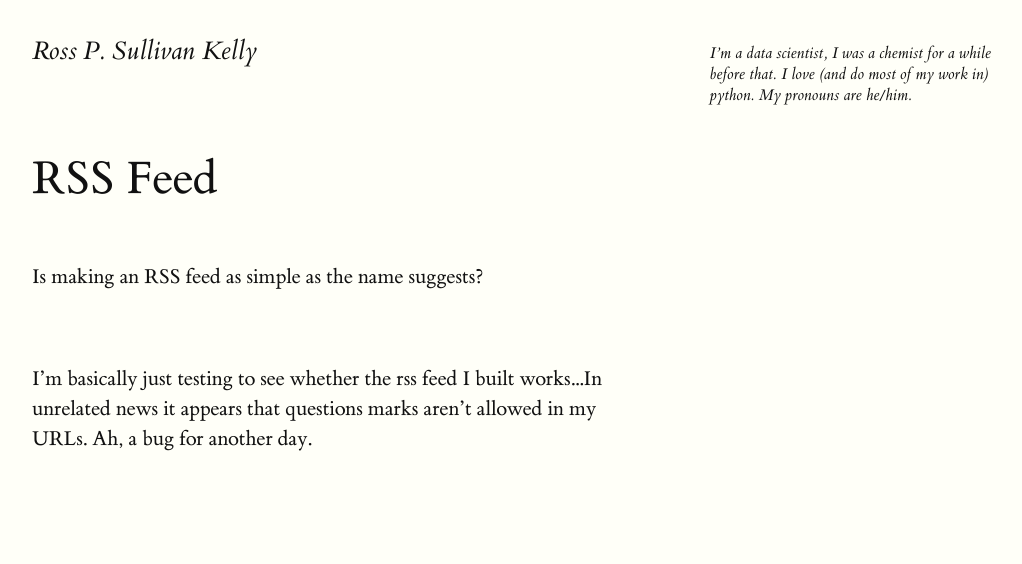
After one commit to Rosster/fast_api_website, a FastAPI app: template templates/does_my_rss_feed_work.html in a window 1280 px wide. The commit adds this page. Shown: the top 564 px of the page, without its empty margins (128-1150 px from the left). Run offline with FastAPI, Linux system fonts and the light colour scheme; the template is opened without the code that fills it, so the values that code supplies are empty; parts of the project's set-up code (start-up, migrations or seed data) failed here and were passed over; some libraries are stand-ins or nearby versions.

Commit message:
Test RSS feed post! So exciting!

```diff
--- /dev/null
+++ b/templates/does_my_rss_feed_work.html
@@ -0,0 +1,18 @@
+{% extends "base_document.html" %}
+{% block title %}Does My RSS Feed Work? 1 of N.{% endblock %}
+{% block content %}
+<meta name="type" content="blog_post">
+<meta name="keywords" content="rss atom feed">
+<meta name="timestamp" content="202211091748">
+<article class="no-top-padding">
+    <h1>RSS Feed</h1>
+    {%- call preview_section() -%}
+        Is making an RSS feed as simple as the name suggests?
+    {% endcall %}
+    <section>
+        <p>
+            I'm basically just testing to see whether the rss feed I built works...In unrelated news it appears that questions marks aren't allowed in my URLs. Ah, a bug for another day.
+        </p>
+    </section>
+</article>
+{% endblock %}
--- a/templates/rss.xml
+++ b/templates/rss.xml
@@ -10,8 +10,8 @@
      <title>{{ post.title|escape }}</title>
      <description>{{ post.preview|escape }}</description>
      <pubDate>{{ post.rfc_822_date }}</pubDate>
-     <link>{{ site.url }}/posts/{{post.title.lower()|escape}} </link>
-     <guid isPermaLink="true">{{ site.url }}/posts/{{ post.title.lower()|e }} </guid>
+     <link>{{ site.url }}/posts/{{post.title.lower()|escape}}</link>
+     <guid isPermaLink="true">{{ site.url }}/posts/{{ post.title.lower()|escape }}</guid>
    </item>
   {% endfor %}
  </channel>
--- a/templates/trying_htmx.html
+++ b/templates/trying_htmx.html
@@ -8,7 +8,7 @@
 <meta name="keywords" content="python310 htmx html js">
 <meta name="timestamp" content="202204041636">
 <article class="no-top-padding">
-    <h1>HTMX Seems Cool</h1>
+    <h1>HTMX Seems Cool!</h1>
     <preview>
         <section>
                 <p>
```
